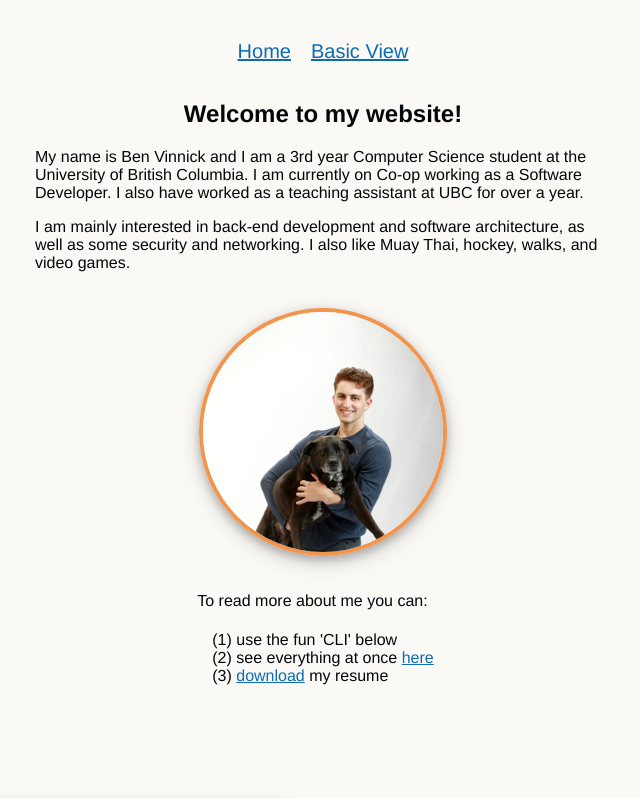
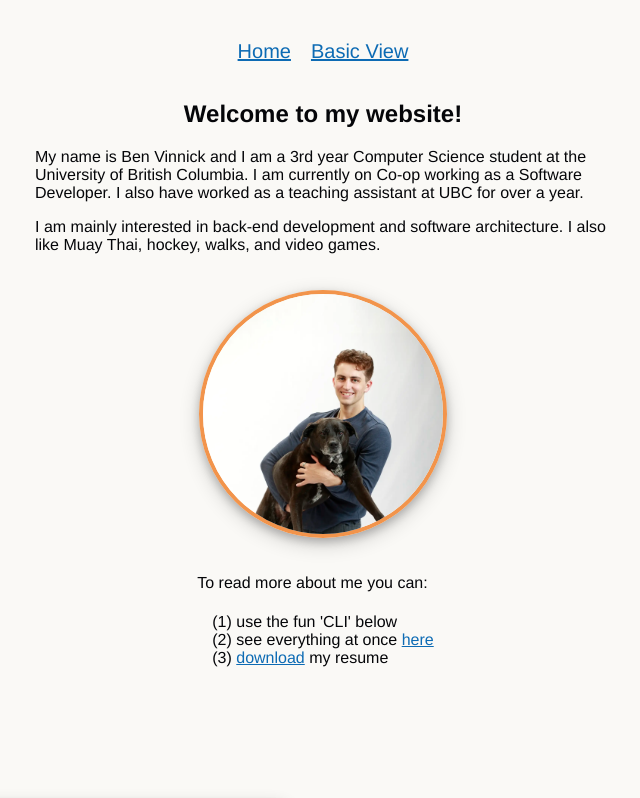
Before and after one commit to bonvee-99/portfolio, a Vue app: page / in a window 1280 px wide. Shown: the top 798 px of the page, without its empty margins (317-957 px from the left). Built offline with nearby package versions, Linux system fonts and the light colour scheme.

Commit message:
intro change

```diff
--- a/src/App.vue
+++ b/src/App.vue
@@ -10,7 +10,7 @@
         My name is Ben Vinnick and I am a 3rd year Computer Science student at the University of British Columbia. I am currently on Co-op working as a Software Developer. I also have worked as a teaching assistant at UBC for over a year.
       </p>
       <p>
-        I am mainly interested in back-end development and software architecture, as well as some security and networking. I also like Muay Thai, hockey, walks, and video games.
+        I am mainly interested in back-end development and software architecture. I also like Muay Thai, hockey, walks, and video games.
       </p>
     </div>
     <img src="@/assets/lucy.webp">
```
